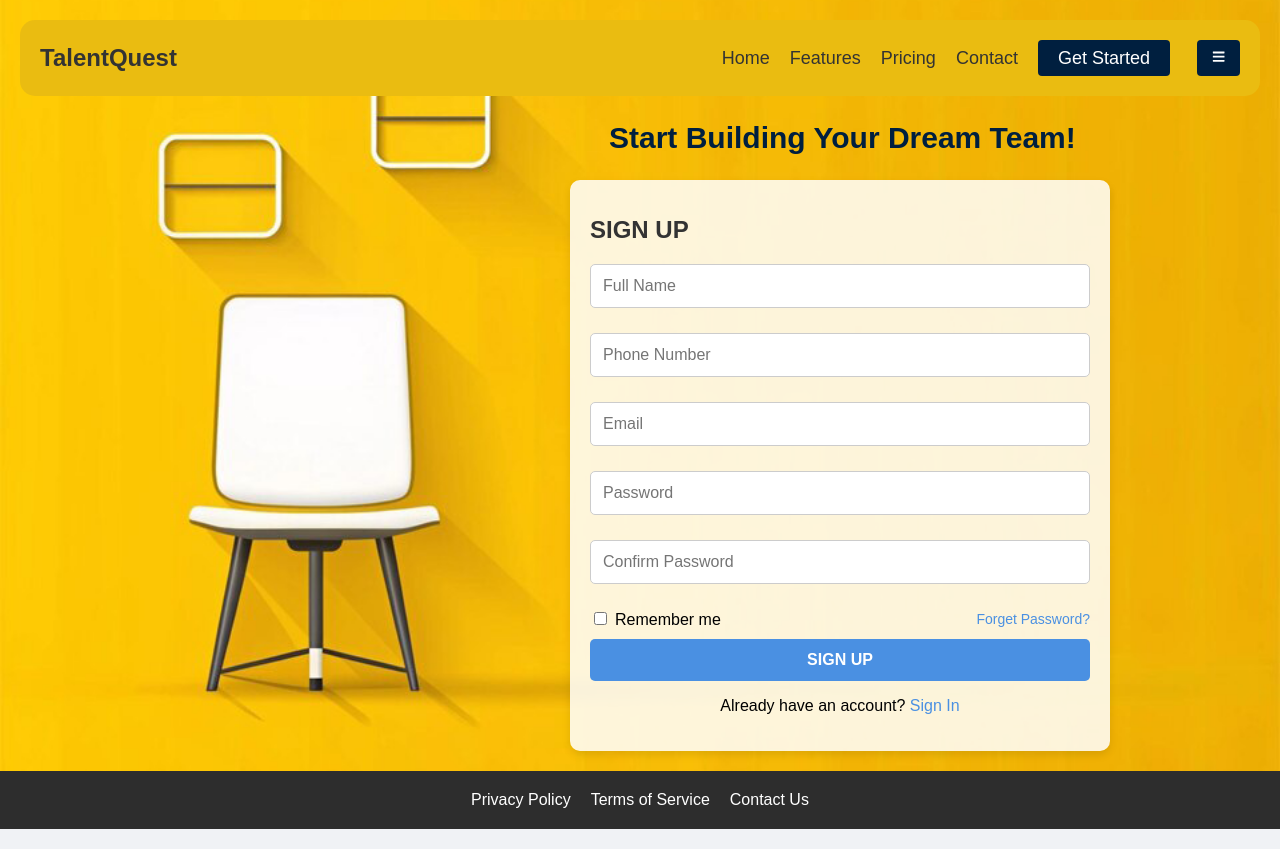
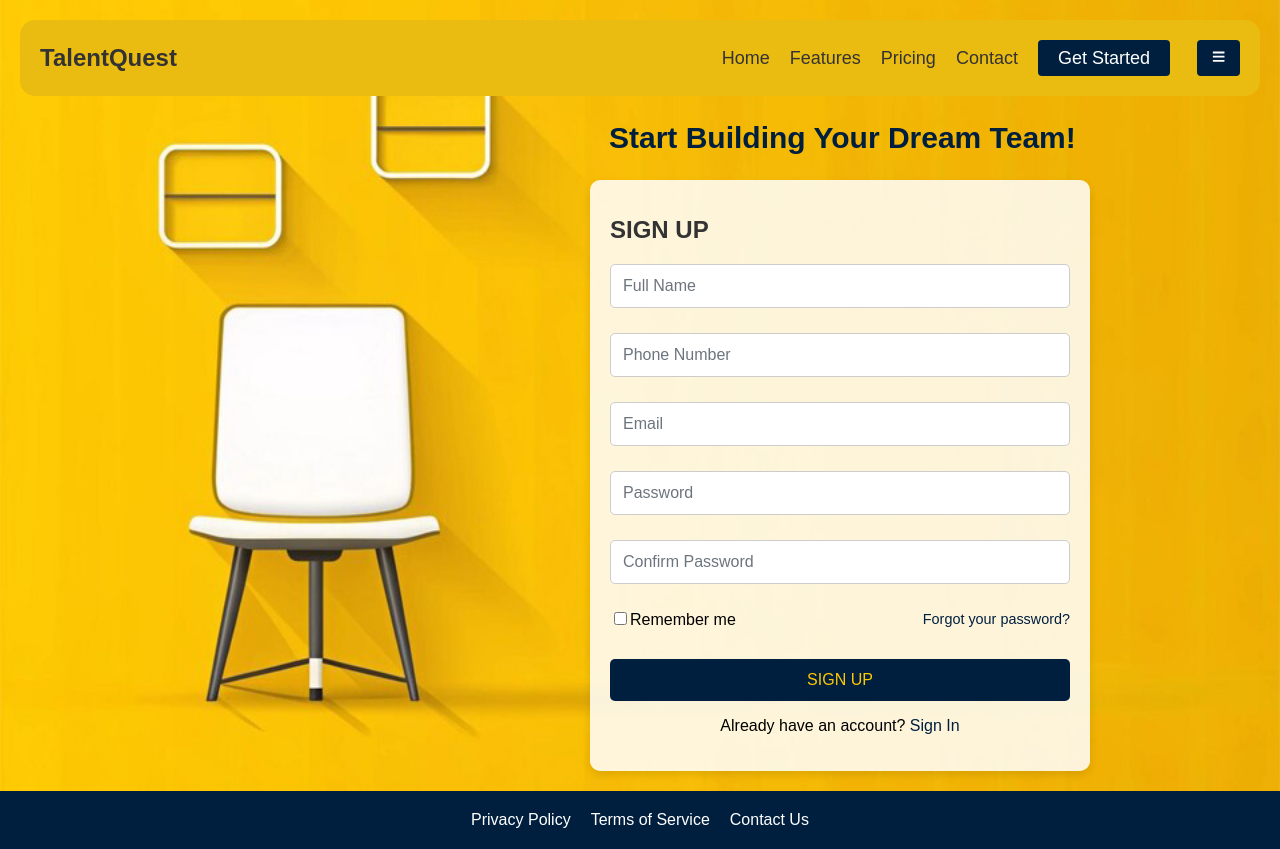
Before and after one commit to ZakariaBenlamkadam/Nlp-recrutement, a React (Create React App) app in the folder client/: page /sign-up in a window 1280 px wide. Shown: the top 849 px of the page. Built offline with nearby package versions, Linux system fonts and the light colour scheme.

Commit message:
change button upload in main

```diff
--- a/client/package.json
+++ b/client/package.json
@@ -21,6 +21,9 @@
     "express": "^4.20.0",
     "formik": "^2.4.6",
     "jsonwebtoken": "^9.0.2",
+    "primeflex": "^3.3.1",
+    "primeicons": "^7.0.0",
+    "primereact": "^10.8.2",
     "react": "^18.3.1",
     "react-dom": "^18.3.1",
     "react-icons": "^5.3.0",
@@ -29,6 +32,7 @@
     "react-redux": "^9.1.2",
     "react-router-dom": "^6.26.2",
     "react-scripts": "5.0.1",
+    "react-transition-group": "^4.4.5",
     "sequelize": "^6.37.3",
     "sqlite3": "^5.1.7",
     "styled-components": "^6.1.13",
--- a/client/src/components/Footer.css
+++ b/client/src/components/Footer.css
@@ -1,5 +1,5 @@
 .footer {
-    background-color: #2d2d2d;
+    background-color: #001f3f;
     color: white;
     padding: 20px;
     width: 100%;
--- a/client/src/components/LandingPage.css
+++ b/client/src/components/LandingPage.css
@@ -72,7 +72,7 @@
 
 /* Footer */
 .footer {
-  background-color: #2d2d2d;
+  background-color: #001f3f;
   color: white;
   padding: 20px;
 }
@@ -130,8 +130,7 @@
     justify-content: space-between;
     align-items: center;
     position: relative;
-    background-color: #ffffff;
-    border-bottom: 1px solid #e7dfdf;
+
   }
 
   .header-nav {
--- a/client/src/components/Layout.css
+++ b/client/src/components/Layout.css
@@ -1,10 +1,14 @@
 /* General Layout */
 .app-container {
     display: flex;
-    flex-direction: column; /* Stack children vertically */
-    min-height: 100vh; /* Full viewport height */
+    flex-direction: column;
+    min-height: 100vh;
     background-color: #fdc903;
     font-family: Arial, sans-serif;
+}
+
+.footer{
+  background-color: #001f3f;
 }
 
   /* Sidebar */
@@ -18,7 +22,7 @@
     height: 100%;
     transform: translateX(-100%);
     transition: transform 0.3s ease;
-    z-index: 1000; /* Ensure the sidebar appears above other content */
+    z-index: 1000;
 }
 
   .sidebar.open {
@@ -97,7 +101,7 @@
     cursor: pointer;
     font-weight: bold;
     text-align: center;
-    color: inherit; /* Inherit color from the button */
+    color: inherit;
     text-decoration: none;
 }
   .button-secondary1 {
@@ -109,13 +113,13 @@
     border-radius: 4px;
     cursor: pointer;
     text-align: center;
-    color: inherit; /* Inherit color from the button */
+    color: inherit;
     text-decoration: none;
   }
 
   .no-link-style {
-    color: inherit; /* Inherit color from the button */
-    text-decoration: none; /* Remove underline */
+    color: inherit;
+    text-decoration: none;
 }
 
 
@@ -140,9 +144,9 @@
     padding: 20px;
     transition: margin-left 0.3s ease;
     background-color: #fdc903;
-    background-image: url('bgg.png');  /* Background image from public folder */
-    background-size: cover;  /* Ensures the image covers the whole container */
-    background-position: center;  /* Centers the image */
+    background-image: url('bgg.png');
+    background-size: cover;
+    background-position: center;
     background-repeat: no-repeat;
   }
 
@@ -161,7 +165,7 @@
     background: linear-gradient(90deg, #eabc11, #eabc11);
   }
 
-  /* Align the logo to the left */
+
   .header-logo {
     display: flex;
     align-items: center;
@@ -177,13 +181,13 @@
 
   }
 
-  /* Align the nav links and button to the right */
+
   .header-nav {
     display: flex;
     gap: 20px;
     align-items: center;
-    justify-self: flex-end; /* Align to the right */
-    margin-right: 70px; /* Add this line to position the nav 5px away from the right */
+    justify-self: flex-end;
+    margin-right: 70px;
 
   }
 
@@ -292,7 +296,6 @@
     margin-left: 200px;
   }
   .footer {
-    background-color: #2d2d2d;
     color: white;
     margin-left: 0;
     padding: 20px;
@@ -303,6 +306,7 @@
   }
   .footer.shifted {
     margin-left: 200px;
+    background-color: #001f3f;
   }
 
   .footer-content {
@@ -347,8 +351,7 @@
       justify-content: space-between;
       align-items: center;
       position: relative;
-      background-color: #ffffff;
-      border-bottom: 1px solid #e7dfdf;
+
     }
 
     .header-nav {
@@ -375,8 +378,6 @@
       top: 40px;
       z-index: 1001;
       transition: opacity 0.3s ease;
-
-
     }
 
 
@@ -392,9 +393,9 @@
       margin-left: 0px;
       padding: 20px;
       background-color: #fdc903;
-      background-image: url('bgg.png');  /* Background image from public folder */
-      background-size: cover;  /* Ensures the image covers the whole container */
-      background-position: center;  /* Centers the image */
+      background-image: url('bgg.png');
+      background-size: cover;
+      background-position: center;
       background-repeat: no-repeat;
     }
 
--- a/client/src/components/Layout.jsx
+++ b/client/src/components/Layout.jsx
@@ -99,7 +99,7 @@ function Layout() {
                 </header>
 
                 <main>
-                    <Outlet /> {/* This is where the routed content will be rendered */}
+                    <Outlet />
                 </main>
             </div>
             <footer className={`footer ${isSidebarOpen ? 'shifted' : ''}`}>
--- a/client/src/components/Main.css
+++ b/client/src/components/Main.css
@@ -34,11 +34,19 @@
   display: flex;
   flex-direction: column;
   gap: 20px;
+
 }
 
 .form-group {
   display: flex;
   flex-direction: column;
+  align-items: center; /* Center contents horizontally within form-group */
+  width: 100%;
+}
+.form-group1 {
+  display: flex;
+  flex-direction: column;
+
 }
 
 .label {
@@ -53,6 +61,7 @@
   border: 1px solid #ddd;
   border-radius: 4px;
   background-color: #ffffff;
+  width: 100%;
 }
 
 .submit-button {
@@ -68,7 +77,7 @@
 }
 
 .submit-button:hover {
-  background-color: #005bb5; /* Darker shade for hover */
+  background-color: #ce9f07; /* Darker shade for hover */
 }
 
 
@@ -282,3 +291,36 @@
   color: #e67e22; /* Orange color for difficulty advice */
   margin-bottom: 0;
 }
+
+
+/* Main.css */
+.custom-fileupload .p-button-label {
+  content: "Upload a CSV"; /* Set the custom text */
+}
+
+.custom-fileupload .p-button {
+  background-color: #001f3f; /* Button background color */
+  color: white; /* Button text color */
+  border: none;
+  border-radius: 4px;
+  padding: 10px 20px;
+}
+
+.custom-fileupload .p-button:hover {
+  background-color: #ce9f07; /* Hover color */
+}
+
+.generate-questions-button {
+  padding: 12px;
+  background-color: #001f3f; /* Primary color */
+  color: white;
+  border: none;
+  border-radius: 4px;
+  cursor: pointer;
+  font-size: 16px;
+  transition: background-color 0.3s ease;
+}
+
+.generate-questions-button:hover {
+  background-color: #ce9f07; /* Darker shade for hover */
+}
--- a/client/src/components/Main.jsx
+++ b/client/src/components/Main.jsx
@@ -1,4 +1,9 @@
-import React, { useState } from 'react';
+import React, { useState, useRef } from 'react';
+import { FileUpload } from 'primereact/fileupload';
+import { Toast } from 'primereact/toast';
+import 'primereact/resources/themes/saga-blue/theme.css';
+import 'primereact/resources/primereact.min.css';
+import 'primeicons/primeicons.css';
 import './Main.css';
 
 export default function Main() {
@@ -9,14 +14,15 @@ export default function Main() {
   const [questions, setQuestions] = useState([]);
   const [selectedResume, setSelectedResume] = useState(null);
   const [showModal, setShowModal] = useState(false);
-  const [feedbackModal, setFeedbackModal] = useState(false); // State to control feedback modal visibility
-  const [selectedQuestion, setSelectedQuestion] = useState(null); // State to hold selected question for feedback
-  const [userAnswer, setUserAnswer] = useState(''); // State to hold user's answer
-  const [feedback, setFeedback] = useState({}); // Initialize as an empty object
+  const [feedback, setFeedback] = useState({});
   const [userAnswers, setUserAnswers] = useState({});
-  const [feedbackMessage, setFeedbackMessage] = useState({}); // Initialize as an empty object
-  const handleFileChange = (event) => {
-    setResumeFile(event.target.files[0]);
+  const [feedbackMessage, setFeedbackMessage] = useState({});
+
+
+  const toast = useRef(null);
+
+  const onUpload = () => {
+    toast.current.show({ severity: 'info', summary: 'Success', detail: 'File Uploaded' });
   };
 
   const handleSubmit = async (e) => {
@@ -117,8 +123,8 @@ export default function Main() {
   const closeModal = () => {
     setShowModal(false);
     setQuestions([]);
-    setFeedback({}); // Reset feedback when closing the modal
-    setFeedbackMessage({}); // Reset feedback messages
+    setFeedback({});
+    setFeedbackMessage({});
   };
 
   return (
@@ -129,15 +135,20 @@ export default function Main() {
           <form className="form" onSubmit={handleSubmit}>
             <div className="form-group">
               <label htmlFor="resume" className="label">Upload Resume</label>
-              <input
-                id="resume"
-                type="file"
+              <FileUpload
+                mode="basic"
+                name="demo[]"
+                url="/api/upload"
                 accept=".csv"
-                className="file-input"
-                onChange={handleFileChange}
+                maxFileSize={1000000}
+                onUpload={onUpload}
+                onSelect={(e) => setResumeFile(e.files[0])}
+                className="custom-fileupload"
               />
+
+
             </div>
-            <div className="form-group">
+            <div className="form-group1">
               <label htmlFor="job-description" className="label">Job Description</label>
               <textarea
                 id="job-description"
@@ -153,7 +164,6 @@ export default function Main() {
           </form>
         </div>
         <div className="results-container">
-          <h2 className="results-title">Results</h2>
           <div className="cards">
             {results.map((result, index) => (
               <div className="card" key={index}>
@@ -173,12 +183,7 @@ export default function Main() {
                 >
                   Generate Questions
                 </button>
-                <button
-                  className="generate-feedback-button"
-                  onClick={() => handleGenerateFeedback(result.cv_text)}
-                >
-                  Generate Feedback
-                </button>
+
               </div>
             ))}
           </div>
--- a/client/src/components/SignIn.css
+++ b/client/src/components/SignIn.css
@@ -132,7 +132,7 @@ input[type="text"] {  /* Add "text" so both password and text input types are st
     width: 100%;
     padding: 10px;
     background-color: #001f3f;
-    color: #fff;
+    color: #fdc903;
     border: none;
     border-radius: 5px;
     font-size: 1rem;
@@ -140,7 +140,8 @@ input[type="text"] {  /* Add "text" so both password and text input types are st
   }
 
   .login-button:hover {
-    background-color: #0e355c;
+    background-color: #fdc903;
+    color: #001f3f;
   }
 
   .sign-up-option {
--- a/client/src/components/SignUp.css
+++ b/client/src/components/SignUp.css
@@ -49,17 +49,27 @@ body {
     width: 100%;
     padding: 12px;
     margin-top: 10px;
-    background-color: #4a90e2;
-    color: white;
+    background-color: #001f3f;
+    color: #fdc903;
     border: none;
     border-radius: 5px;
     font-size: 16px;
-    font-weight: bold;
     cursor: pointer;
   }
 
   .button1:hover {
-    background-color: #357abd;
+    background-color: #fdc903;
+    color: #001f3f;
+  }
+
+  .forget-pass {
+    color: #001f3f;
+    text-decoration: none;
+    font-size: 0.9rem;
+  }
+
+  .forget-pass:hover {
+    text-decoration: underline;
   }
   .signup-header {
     font-size: 20px;
@@ -111,7 +121,7 @@ body {
   }
 
   .link-container a {
-    color: #4a90e2;
+    color: #001f3f;
     text-decoration: none;
   }
 
--- a/client/src/components/SignUp.jsx
+++ b/client/src/components/SignUp.jsx
@@ -133,19 +133,22 @@ const SignUp = () => {
 
         {error && <div className="error">{error}</div>}
 
-        <div className="remember-me-container">
-          <div>
-            <input type="checkbox" id="checkbox1" />
-            <label htmlFor="checkbox1" style={{ marginLeft: '5px' }}>Remember me</label>
-          </div>
-          <a href="#">Forget Password?</a>
-        </div>
+        <div className="form-options">
+              <div>
+                <input type="checkbox" id="remember-me" />
+                <label htmlFor="remember-me">Remember me</label>
+              </div>
 
-        <button className='button1' type="submit">SIGN UP</button>
+              <Link to="/forgot-password" className="forgot-password">
+                Forgot your password?
+              </Link>
+            </div>
+
+          <button className='button1' type="submit">SIGN UP</button>
       </form>
 
       <div className="link-container">
-        <p>Already have an account? <Link to="/sign-in">Sign In</Link></p>
+        <p>Already have an account? <Link to="/sign-in" className='forget-password'>Sign In</Link></p>
       </div>
     </div>
     </>
```
Also changed, not shown: 2 other files (tests, documents, lock files or other folders).
